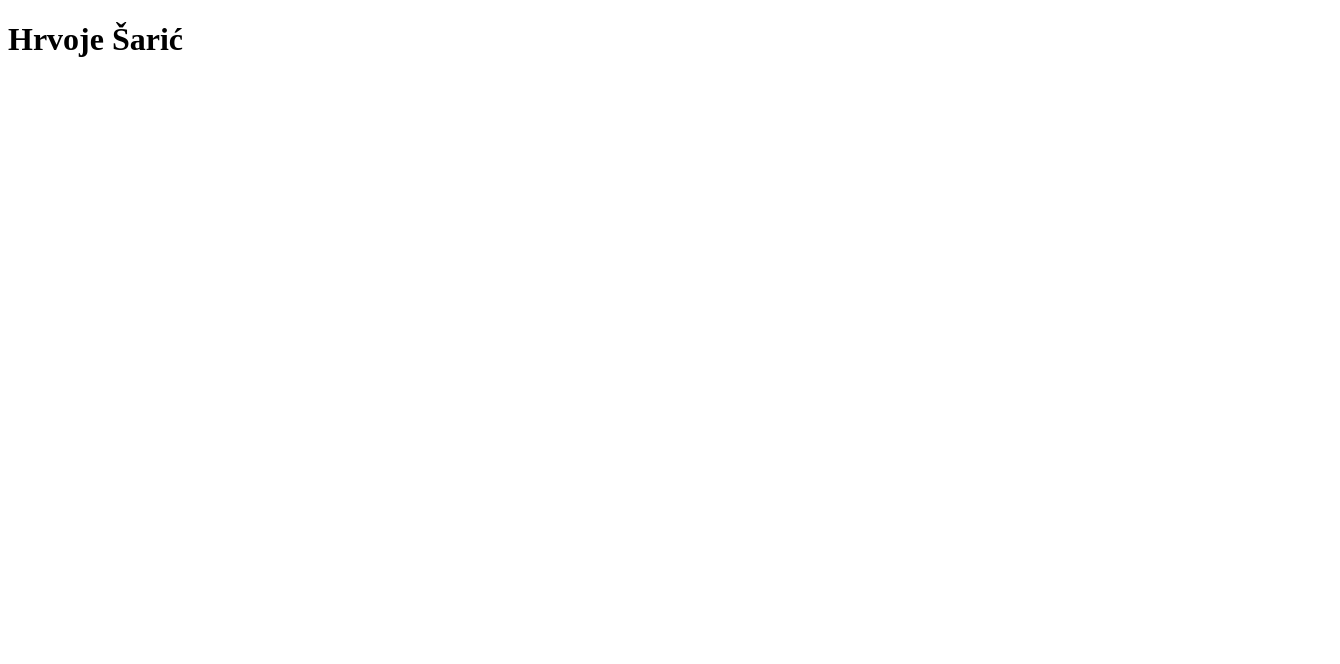
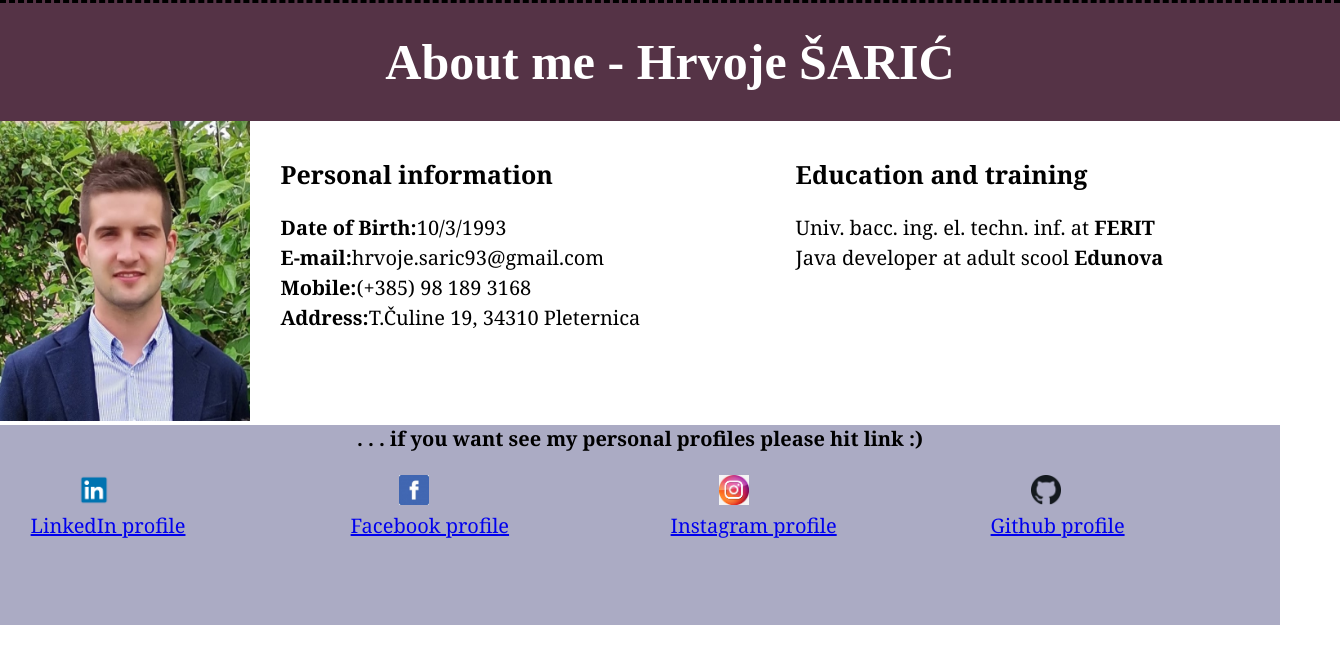
Before and after one commit to hrvojesaric/hrvojesaric.github.io, a plain HTML site: page index.html in a window 1280 px wide. Shown: the whole page, 1340 px wide, since content can reach past the window. Drawn offline with Linux system fonts and the light colour scheme.

Commit message:
Upload prve verzije osobne stranice

```diff
--- /dev/null
+++ b/css/style.css
@@ -0,0 +1,97 @@
+html,
+/* Global style */
+body {
+    margin: 0;
+    font-size: 16px;
+    height: 100%;
+    background-color: rgba(255, 255, 255, 0.911);
+    color:black;
+}
+
+
+
+/*Typography*/
+
+h1,
+h2,
+h3,
+h4,
+h5,
+h6 {
+    margin: 5% 5px;
+    font-family: Cambria, Cochin, Georgia, Times, 'Times New Roman', serif;
+}
+
+ h1 {
+    font-size: 45px;
+}
+
+h2 {
+    font-size: 40px;
+}
+
+h3 {
+    font-size: 35px;
+}
+
+h4 {
+    font-size: 30px;
+}
+
+h5 {
+    font-size: 25px;
+}
+
+h6 {
+    font-size: 20px;
+    margin: 0px;
+    margin-bottom: 10px;
+}
+
+p {
+    font-family: Cambria, Cochin, Georgia, Times, 'Times New Roman', serif;
+    font-size: 20px;
+    margin: 3px 5px;
+}
+
+/*Layout*/
+
+header {
+    margin: 0;
+    width: 100%;
+    font-size: 50px;
+    background-color: rgb(85, 51, 70);
+    color: #fff;
+    text-align: center;
+    padding: 30px;
+    border-top-style: dashed;
+    border-top-color: black;
+    border-bottom-color: #fff;
+}
+
+
+footer {
+    margin: 0px;
+    width: 100%;
+    height: 200px;
+    background-color: rgba(33, 33, 100, 0.377);
+}
+
+
+.columns {
+    display: flex;
+}
+
+.column {
+    margin: 1% 2%;
+    width: 50%;
+}
+
+.column-foot {
+    margin: 1% 2%;
+    width: 25%;
+}
+
+.column-img {
+    margin: 0px;
+}
--- a/index.html
+++ b/index.html
@@ -5,14 +5,67 @@
     <meta charset="UTF-8">
     <meta http-equiv="X-UA-Compatible" content="IE=edge">
     <meta name="viewport" content="width=device-width, initial-scale=1.0">
-    <title>Hrvoje Šarić</title>
+    <title>About Hrvoje Šarić</title>
+    <link href="css/style.css" rel="stylesheet">
 </head>
 
 <body>
-    <h1>Hrvoje Šarić</h1>
-    <div>
-        <div></div>
-    </div>
+    <header><strong>About me - Hrvoje ŠARIĆ</strong></header>
+    <main>
+        <div class="columns">
+            <div class="column-img">
+                <img src="img/linkedin_profil.jpg" alt="Profile picture" width="250px" height="300px">
+            </div>
+            <div class="column">
+                <h5>Personal information</h5>
+                <p><strong>Date of Birth:</strong>10/3/1993</p>
+                <p><strong>E-mail:</strong>hrvoje.saric93@gmail.com</p>
+                <p><strong>Mobile:</strong>(+385) 98 189 3168</p>
+                <p><strong>Address:</strong>T.Čuline 19, 34310 Pleternica</p>
+            </div>
+            <div class="column">
+                <h5>Education and training</h5>
+                <p>Univ. bacc. ing. el. techn. inf. at <strong>FERIT</strong></p>
+                <p>Java developer at adult scool <strong>Edunova</strong></p>
+            </div>
+        </div>
+        <!--columns-->
+    </main>
+
+    <footer>
+        <h6 style="text-align: center;"> . . . if you want see my personal profiles please hit link :)</h6>
+        <div class="columns">
+            <div class="column">
+                <img src="img/linkedlogo.png" alt="Linkedlogo" width="30px" height="30px" style="margin-left: 20%;">
+                <P><a href="https://www.linkedin.com/in/hrvoje-%C5%A1ari%C4%87-768b32162/" target="_blank">LinkedIn
+                        profile</a></P>
+
+            </div>
+
+            <div class="column">
+                <img src="img/facelogo.jpg" alt="Facelogo" width="30px" height="30px" style="margin-left: 20%;">
+                <P><a href="https://www.facebook.com/hrvoje.saric.712" target="_blank">Facebook profile</a></P>
+
+            </div>
+
+            <div class="column">
+                <img src="img/instalogo.jpg.png" alt="Instalogo" width="30px" height="30px" style="margin-left: 20%;">
+                <P><a href="https://www.instagram.com/saric_hrvoje/" target="_blank">Instagram profile</a></P>
+
+            </div>
+
+            <div class="column">
+                <img src="img/gitlogo.png" alt="Gitlogo" width="30px" height="30px" style="margin-left: 17%;">
+                <P><a href="https://github.com/hrvojesaric" target="_blank">Github profile</a></P>
+
+            </div>
+
+
+
+        </div>
+        <!--columns-->
+    </footer>
+
 </body>
 
 </html>
```
Also changed, not shown: img/facelogo.jpg (added), img/gitlogo.png (added), img/instalogo.jpg.png (added), img/linkedin_profil.jpg (added), img/linkedlogo.png (added).
